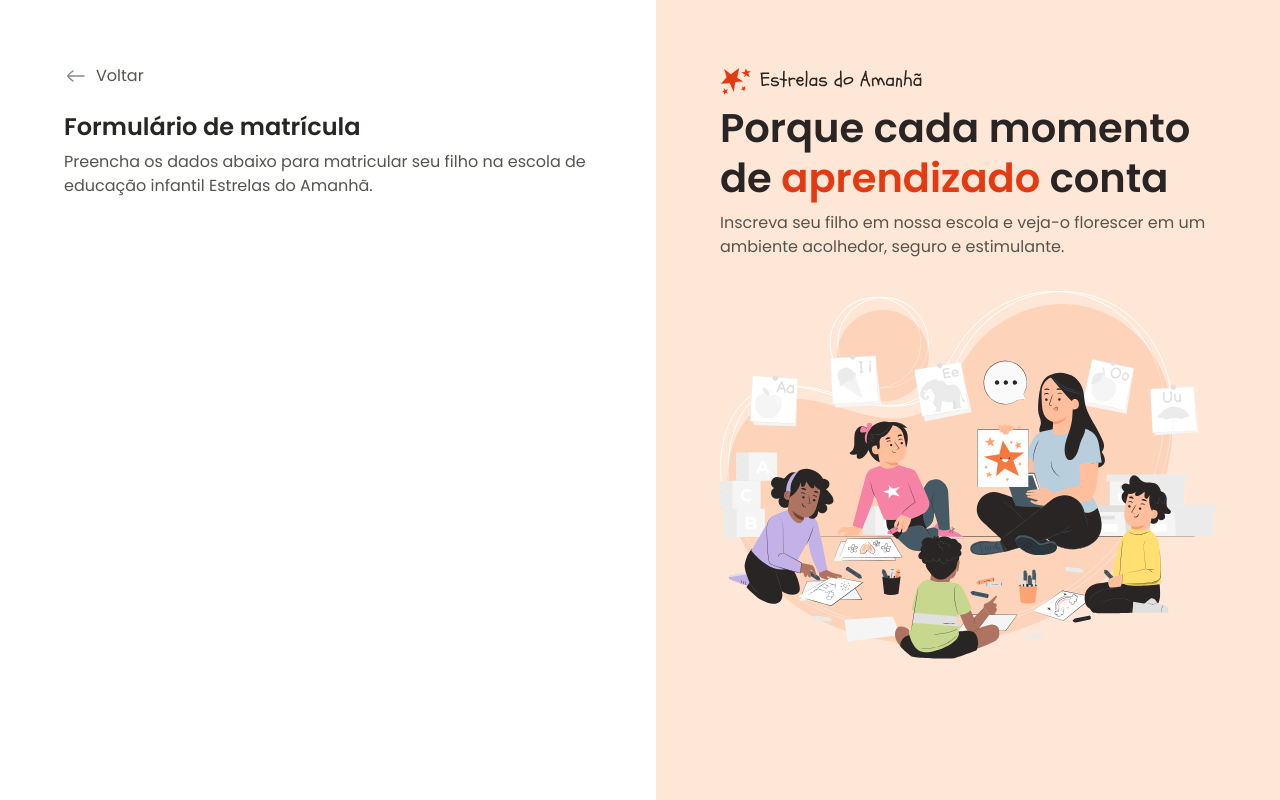
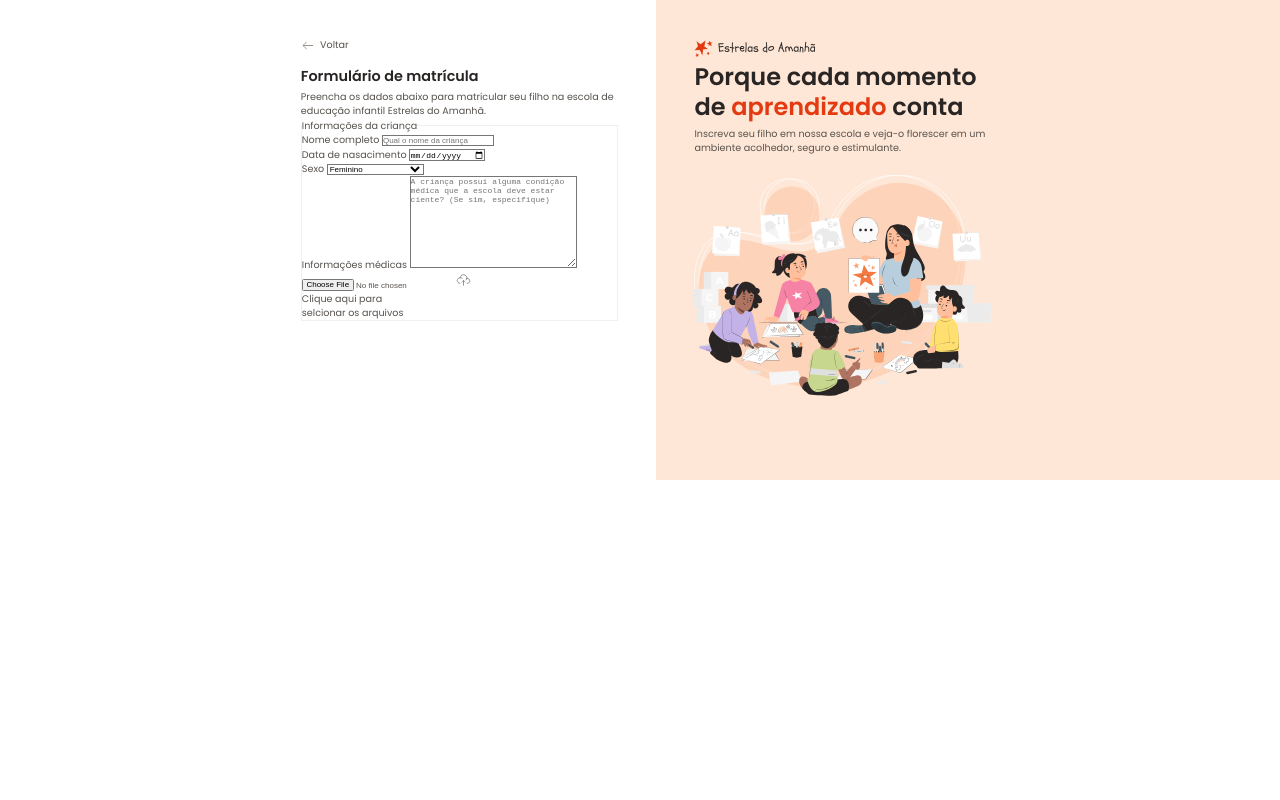
Before and after one commit to lilo66me/Formulario-de-matricula, a plain HTML site: page index.html in a window 1280 px wide. Drawn offline with Linux system fonts and the light colour scheme.

Commit message:
Iniciando o formulário

```diff
--- a/index.html
+++ b/index.html
@@ -1,5 +1,6 @@
 <!DOCTYPE html>
 <html lang="pt-BR">
+
 <head>
 
   <link rel="preconnect" href="https://fonts.googleapis.com">
@@ -10,9 +11,12 @@
   <title>Estrelas do Amanhã</title>
 
   <link rel="stylesheet" href="styles/index.css">
-  <link href="https://fonts.googleapis.com/css2?family=Poppins:ital,wght@0,100;0,200;0,300;0,400;0,500;0,600;0,700;0,800;0,900;1,100;1,200;1,300;1,400;1,500;1,600;1,700;1,800;1,900&display=swap" rel="stylesheet">
+  <link
+    href="https://fonts.googleapis.com/css2?family=Poppins:ital,wght@0,100;0,200;0,300;0,400;0,500;0,600;0,700;0,800;0,900;1,100;1,200;1,300;1,400;1,500;1,600;1,700;1,800;1,900&display=swap"
+    rel="stylesheet">
 
 </head>
+
 <body>
   <div id="app">
     <main>
@@ -23,6 +27,49 @@
         </div>
         <h1>Formulário de matrícula</h1>
         <p>Preencha os dados abaixo para matricular seu filho na escola de educação infantil Estrelas do Amanhã.</p>
+
+        <form method="post" enctype="multipart/form-data">
+          <fieldset class="child-info">
+            <legend>Informações da criança</legend>
+
+            <div class="input-wrapper">
+              <label for="fullname">Nome completo</label>
+              <input id="fullname" name="fullname" type="text" placeholder="Qual o nome da criança">
+            </div>
+
+            <div class="input-wrapper">
+              <label for="birth">Data de nasacimento</label>
+              <input type="date" id="birth" name="birth" lang="pt-BR">
+            </div>
+
+            <div class="select-wrapper">
+              <label for="gender">Sexo</label>
+              <select name="gender" id="gender">
+                <option value="female">Feminino</option>
+                <option value="male">Masculino</option>
+                <option value="na">Prefiro não responder</option>
+              </select>
+            </div>
+
+            <div class="textarea-wrapper">
+              <label for="medical-info">Informações médicas</label>
+              <textarea name="medical-info" id="medical-info"
+              cols="30" rows="10"
+              placeholder="A criança possui alguma condição médica que a escola deve estar ciente? (Se sim, especifique)"
+              ></textarea>
+            </div>
+
+            <div class="droparea-wrapper">
+              <input type="file" id="birth-file" name="birth-file">
+              <img src="assets/icons/cloud-upload.svg" alt="">
+              <p>
+                Clique aqui para <br>
+                selcionar os arquivos
+              </p>
+            </div>
+
+          </fieldset>
+        </form>
       </div>
     </main>
 
@@ -46,4 +93,5 @@
     </aside>
   </div>
 </body>
+
 </html>
--- a/styles/global.css
+++ b/styles/global.css
@@ -19,6 +19,8 @@
   --stroke-default: #D6D3D1;
   --stroke-highlight: #F3541C;
   --semantic-error: #DC2626;
+
+  zoom: 60%
 }
 
 body {
```
Lines whose indentation alone changed are shown as unchanged.
